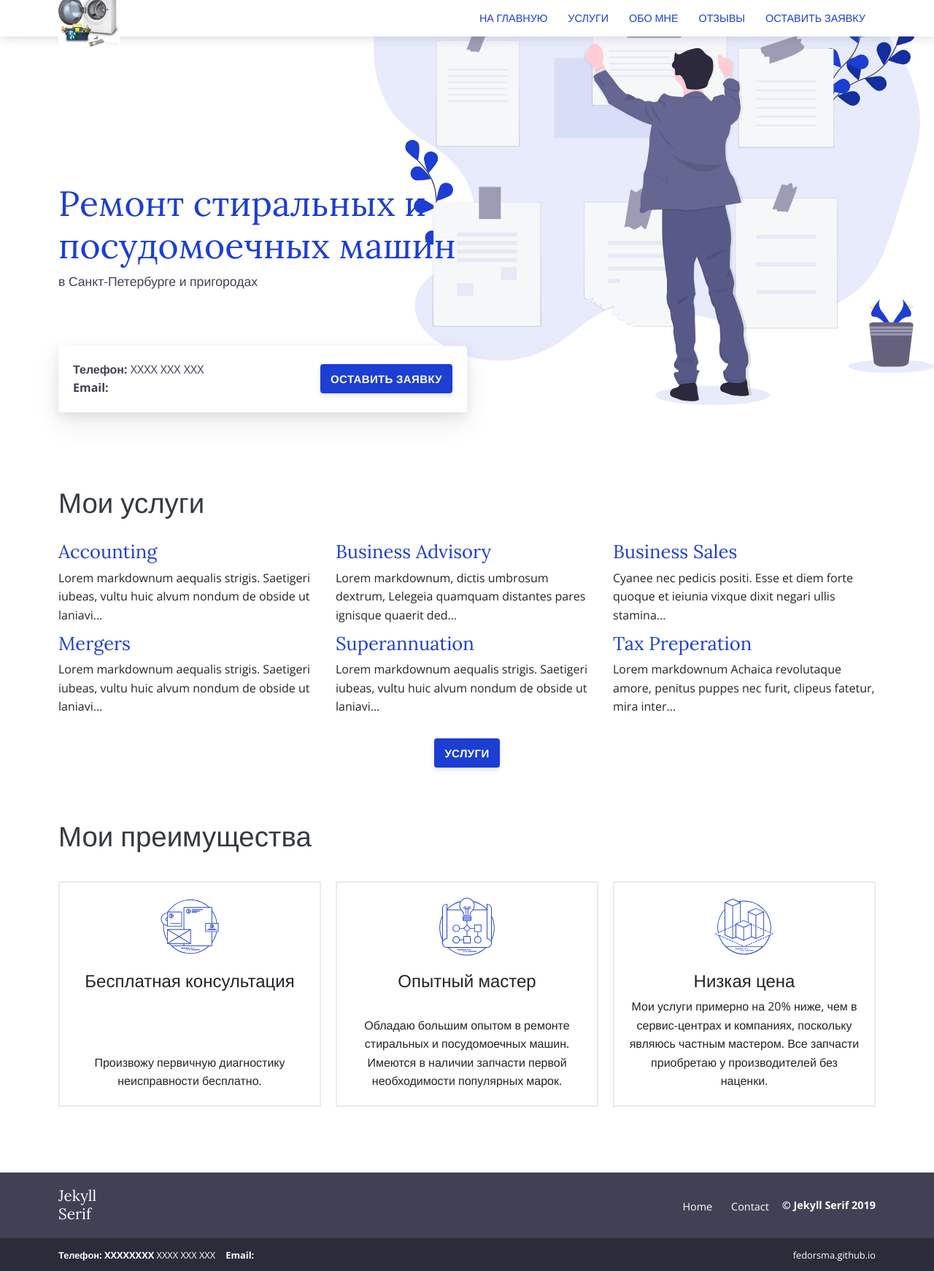
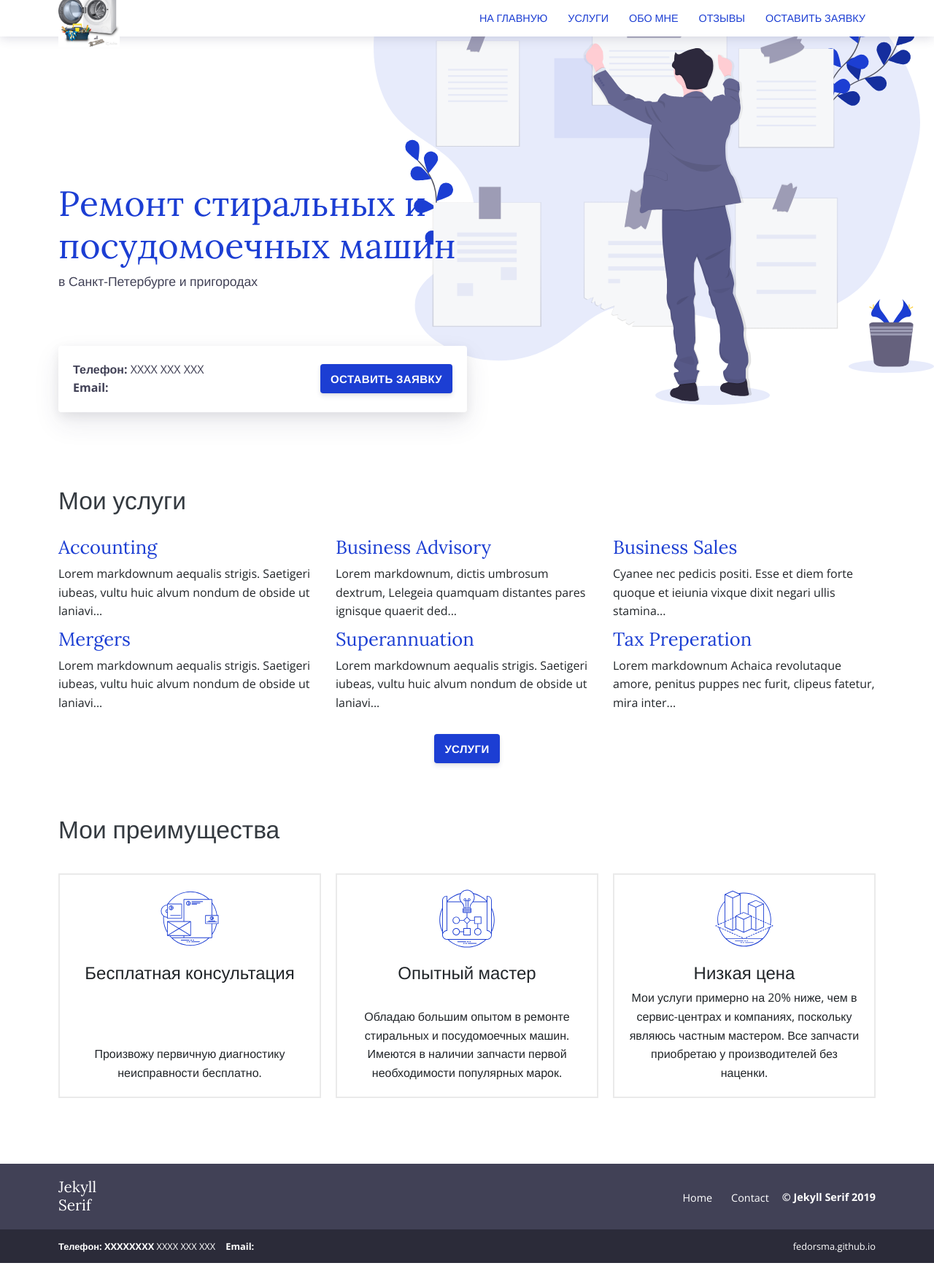
Before and after one commit to fedorsma/fedorsma.github.io, a Jekyll site: the page built from index.html, in a window 1280 px wide. Shown: the whole page at 73% size. Built offline with Jekyll 4.4.1, drawn with Linux system fonts in a browser that asks for light colours.

Commit message:
Update _title.scss

```diff
--- a/_sass/components/_title.scss
+++ b/_sass/components/_title.scss
@@ -14,9 +14,9 @@
   font-family: $font-family-base;
   font-weight: light;
   color: #333333;
-  font-size: 2.4rem;
+  font-size: 2.1rem;
   @include media-breakpoint-up(md) {
-    font-size: 4rem;
+    font-size: 3rem;
   }
   a {
     display: block;
@@ -26,12 +26,12 @@
   font-family: $font-family-base;
   font-weight: light;
   color: #333333;
-  font-size: 1.6rem;
+  font-size: 1.2rem;
   @include media-breakpoint-up(sm) {
-    font-size: 2rem;
+    font-size: 1.7rem;
   }
   @include media-breakpoint-up(md) {
-    font-size: 2.4rem;
+    font-size: 2.1rem;
   }
   a {
     display: block;
```
